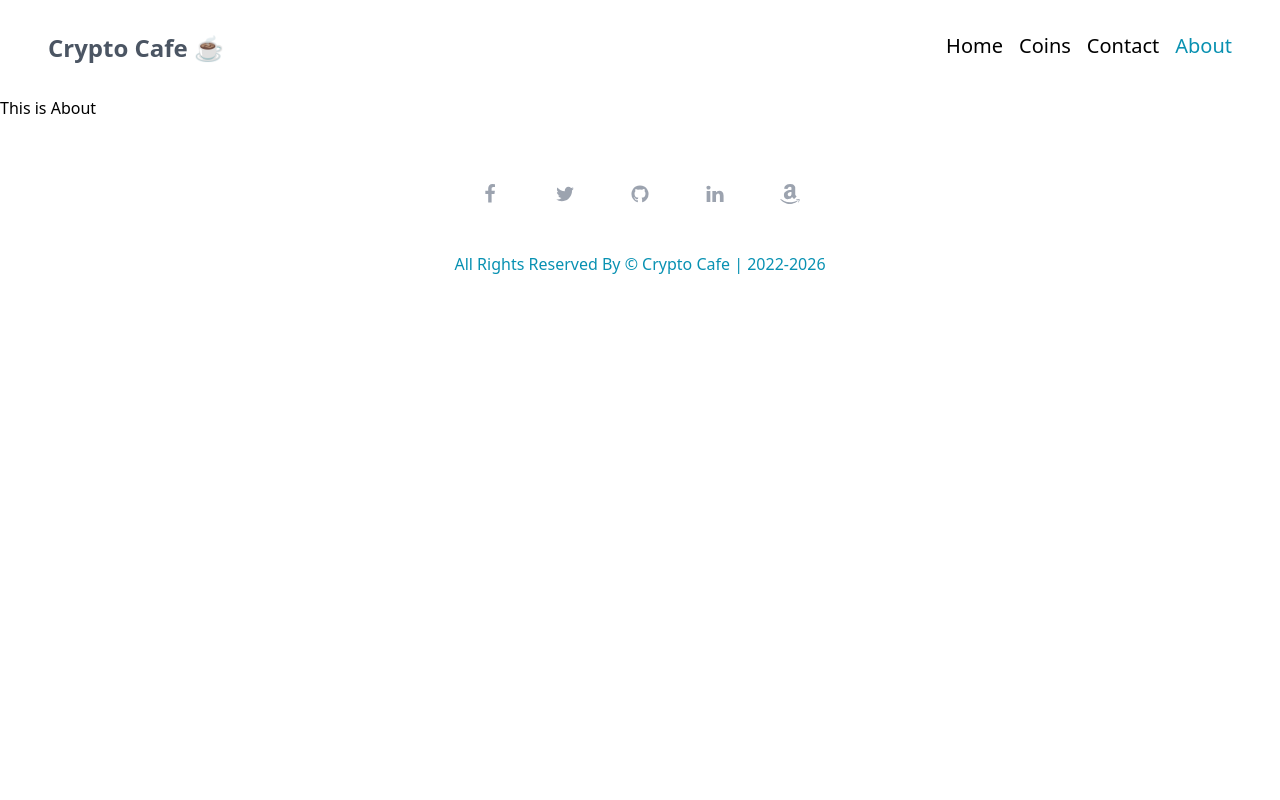
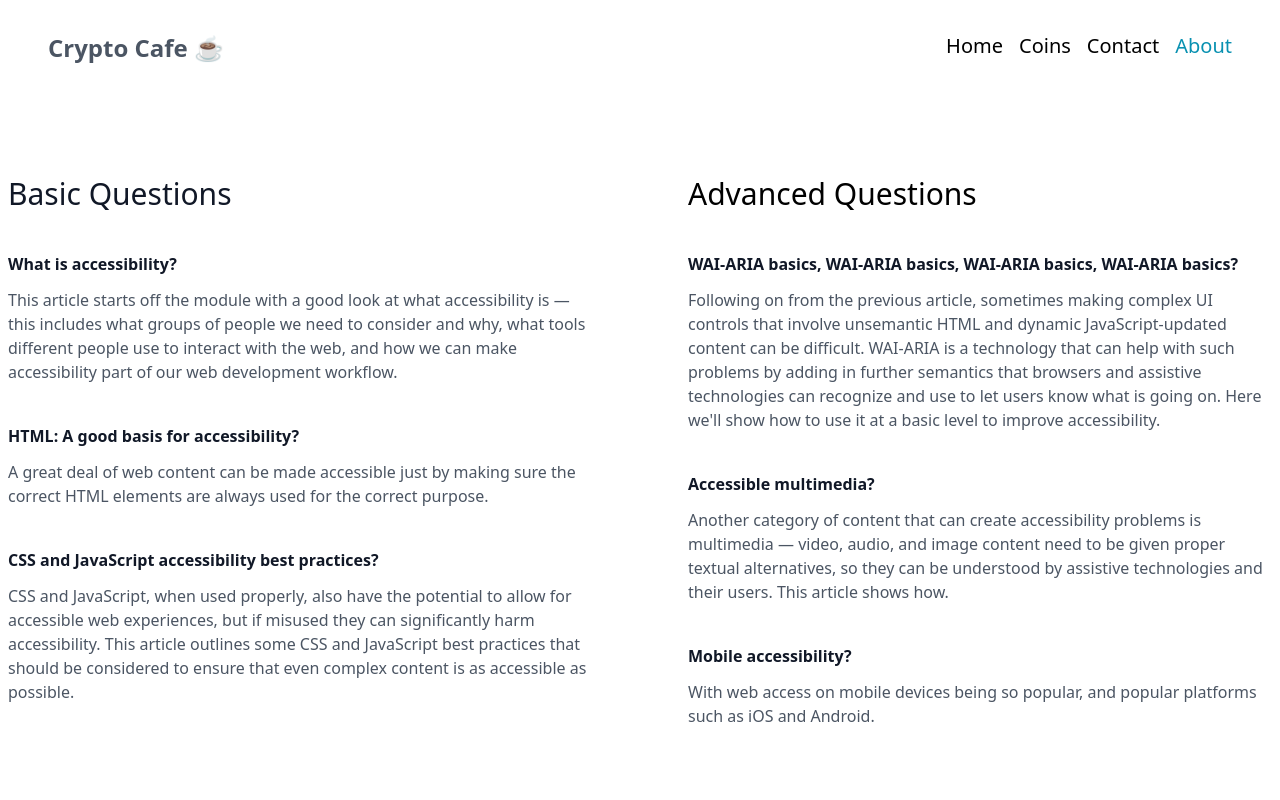
Before and after one commit to Ruman-Islam/crypto-cafe, a React (Create React App) app: page /about in a window 1280 px wide. Shown: the top 800 px of the page. Built offline with nearby package versions, Linux system fonts and the light colour scheme.

Commit message:
about added

```diff
--- a/src/components/About/About.js
+++ b/src/components/About/About.js
@@ -2,9 +2,76 @@
 
 const About = () => {
     return (
-        <div>
-            <h1>This is About</h1>
-        </div>
+        <section class='px-4 pt-20 pb-24 mx-auto max-w-7xl md:px-2'>
+            <div class='grid grid-cols-1 gap-24 md:grid-cols-2'>
+                <div>
+                    <h1 class='mb-6 text-2xl font-light text-gray-900 md:text-3xl'>
+                        Basic Questions
+                    </h1>
+                    <p class='mt-10 mb-3 font-semibold text-gray-900'>
+                        What is accessibility?
+                    </p>
+                    <p class='text-gray-600'>
+                        This article starts off the module with a good look at what
+                        accessibility is — this includes what groups of people we need to
+                        consider and why, what tools different people use to interact with
+                        the web, and how we can make accessibility part of our web
+                        development workflow.
+                    </p>
+                    <p class='mt-10 mb-3 font-semibold text-gray-900'>
+                        HTML: A good basis for accessibility?
+                    </p>
+                    <p class='text-gray-600'>
+                        A great deal of web content can be made accessible just by making
+                        sure the correct HTML elements are always used for the correct
+                        purpose.
+                    </p>
+                    <p class='mt-10 mb-3 font-semibold text-gray-900'>
+                        CSS and JavaScript accessibility best practices?
+                    </p>
+                    <p class='text-gray-600'>
+                        CSS and JavaScript, when used properly, also have the potential to
+                        allow for accessible web experiences, but if misused they can
+                        significantly harm accessibility. This article outlines some CSS and
+                        JavaScript best practices that should be considered to ensure that
+                        even complex content is as accessible as possible.
+                    </p>
+                </div>
+                <div>
+                    <h1 class='mb-6 text-2xl font-light md:text-3xl'>
+                        Advanced Questions
+                    </h1>
+                    <p class='mt-10 mb-3 font-semibold text-gray-900'>
+                        WAI-ARIA basics, WAI-ARIA basics, WAI-ARIA basics, WAI-ARIA basics?
+                    </p>
+                    <p class='text-gray-600'>
+                        Following on from the previous article, sometimes making complex UI
+                        controls that involve unsemantic HTML and dynamic JavaScript-updated
+                        content can be difficult. WAI-ARIA is a technology that can help
+                        with such problems by adding in further semantics that browsers and
+                        assistive technologies can recognize and use to let users know what
+                        is going on. Here we'll show how to use it at a basic level to
+                        improve accessibility.
+                    </p>
+                    <p class='mt-10 mb-3 font-semibold text-gray-900'>
+                        Accessible multimedia?
+                    </p>
+                    <p class='text-gray-600'>
+                        Another category of content that can create accessibility problems
+                        is multimedia — video, audio, and image content need to be given
+                        proper textual alternatives, so they can be understood by assistive
+                        technologies and their users. This article shows how.
+                    </p>
+                    <p class='mt-10 mb-3 font-semibold text-gray-900'>
+                        Mobile accessibility?
+                    </p>
+                    <p class='text-gray-600'>
+                        With web access on mobile devices being so popular, and popular
+                        platforms such as iOS and Android.
+                    </p>
+                </div>
+            </div>
+        </section>
     );
 };
 
```
